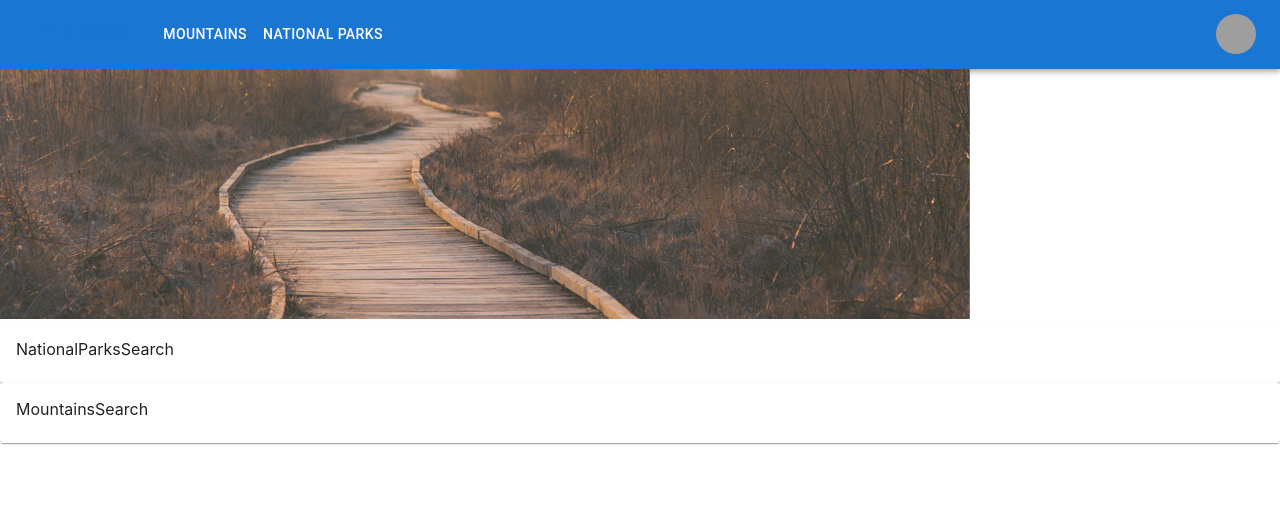
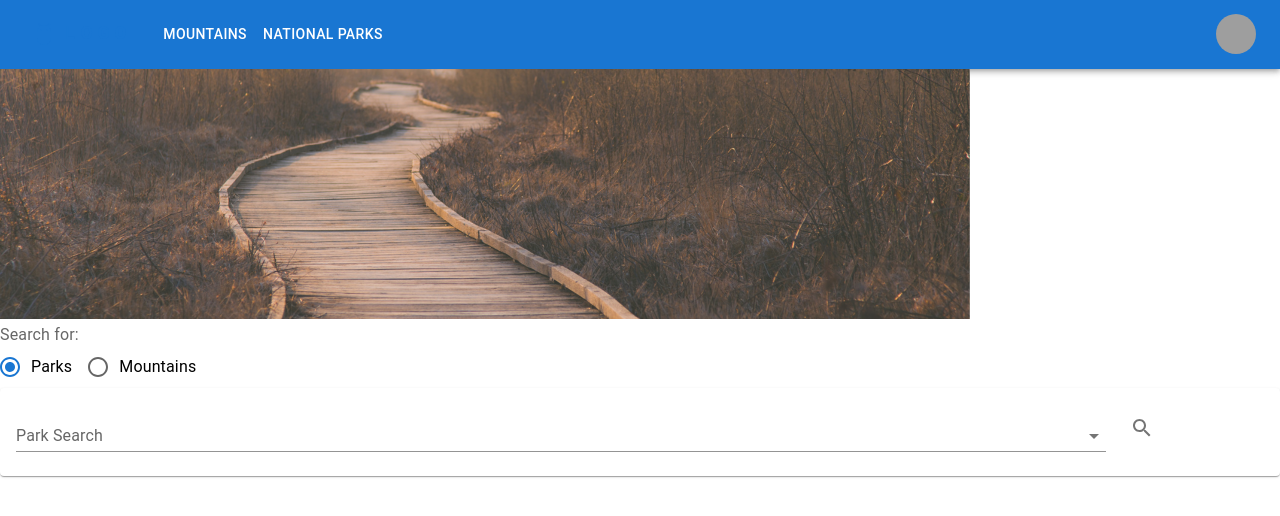
Before and after one commit to kjcarter-design/EnjoyTheOutdoors, a React (Create React App) app: page / in a window 1280 px wide. Shown: the top 516 px of the page. Built offline with nearby package versions, Linux system fonts and the light colour scheme; grey boxes are pictures that could not be loaded.

Commit message:
Complete Home Page Search Selection
Add radio buttons to home page search selection for park or mountain search boxes.

```diff
--- a/src/components/MountainsSearch.jsx
+++ b/src/components/MountainsSearch.jsx
@@ -1,7 +1,27 @@
+import { Search } from '@mui/icons-material'
+import { Autocomplete, Box, Grid, TextField, IconButton } from '@mui/material'
 import React from 'react'
 
 export default function MountainsSearch() {
   return (
-    <div>MountainsSearch</div>
+    <Box>
+      <Grid container spacing={2} alignItems='center' justfyContent='center'>
+        <Grid item xs={10.5}>
+          <Autocomplete renderInput={(params) => (
+            <TextField
+              {...params}
+              variant='standard'
+              label='Mountain Search'
+              placeholder='Ex: St. Helens...'
+            />
+          )}/>
+        </Grid>
+        <Grid item xs={1.5}>
+          <IconButton aria-label='Search' onClick={null}>
+            <Search/>
+          </IconButton>
+        </Grid>
+      </Grid>
+    </Box>
   )
 }
--- a/src/components/NationalParksSearch.jsx
+++ b/src/components/NationalParksSearch.jsx
@@ -1,7 +1,27 @@
+import { Search } from '@mui/icons-material'
+import { Autocomplete, Box, Grid, TextField, IconButton } from '@mui/material'
 import React from 'react'
 
 export default function NationalParksSearch() {
   return (
-    <div>NationalParksSearch</div>
+    <Box>
+      <Grid container spacing={2} alignItems='center' justfyContent='center'>
+        <Grid item xs={10.5}>
+          <Autocomplete renderInput={(params) => (
+            <TextField
+              {...params}
+              variant='standard'
+              label='Park Search'
+              placeholder='Ex: Yosemite...'
+            />
+          )}/>
+        </Grid>
+        <Grid item xs={1.5}>
+          <IconButton aria-label='Search' onClick={null}>
+            <Search/>
+          </IconButton>
+        </Grid>
+      </Grid>
+    </Box>
   )
 }
--- a/src/components/pages/Home.jsx
+++ b/src/components/pages/Home.jsx
@@ -1,30 +1,61 @@
 import { Box, Card, CardContent, Grid } from "@mui/material";
-import React from "react";
+import React, { useState, useEffect } from "react";
 import parks from "../../assets/parks.png";
 import NationalParksSearch from "../NationalParksSearch";
 import MountainsSearch from "../MountainsSearch";
+import Radio from '@mui/material/Radio';
+import RadioGroup from '@mui/material/RadioGroup';
+import FormControlLabel from '@mui/material/FormControlLabel';
+import FormControl from '@mui/material/FormControl';
+import FormLabel from '@mui/material/FormLabel';
 
 export default function Home() {
+
+  const [value, setValue] = useState('parks')
+
+  const handleChange = (event) => {
+    setValue(event.target.value)
+  }
+
+  useEffect(() => {
+  }, [value])
+
   return (
     <Box sx={{ width: "100vw", height: "100vh", margin: "0" }}>
       <Box sx={{}}>
         <img src={parks} alt="National Park" />
       </Box>
       <Grid>
-        <Grid item>
+        <FormControl>
+          <FormLabel id="search-radio">Search for:</FormLabel>
+          <RadioGroup
+            row
+            aria-labelledby="search-radio"
+            name="row-radio-buttons-group"
+            value={value}
+            onChange={handleChange}
+          >
+            <FormControlLabel value="parks" control={<Radio />} label="Parks" />
+            <FormControlLabel value="mountains" control={<Radio />} label="Mountains" />
+          </RadioGroup>
+        </FormControl>
+        {value==='parks'? (
+          <Grid item>
           <Card>
             <CardContent>
               <NationalParksSearch />
             </CardContent>
           </Card>
         </Grid>
-        <Grid item>
+        ): (
+          <Grid item>
           <Card>
             <CardContent>
               <MountainsSearch />
             </CardContent>
           </Card>
         </Grid>
+        )}
       </Grid>
     </Box>
   );
```
